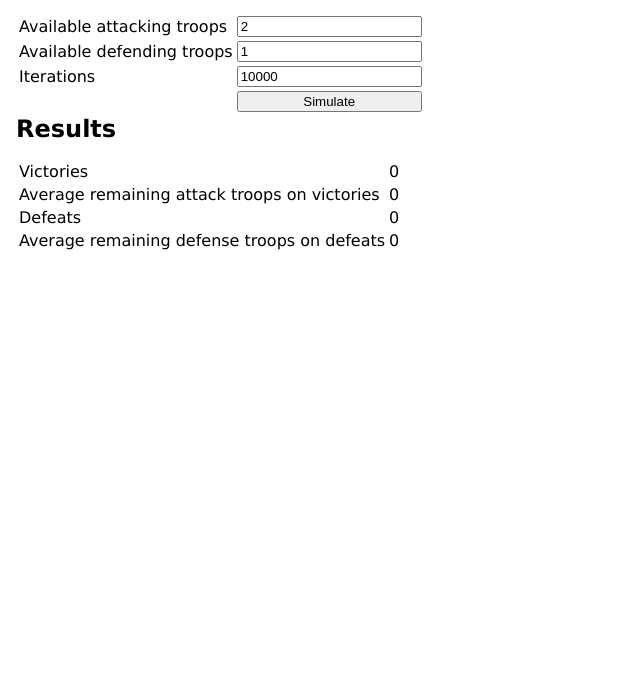
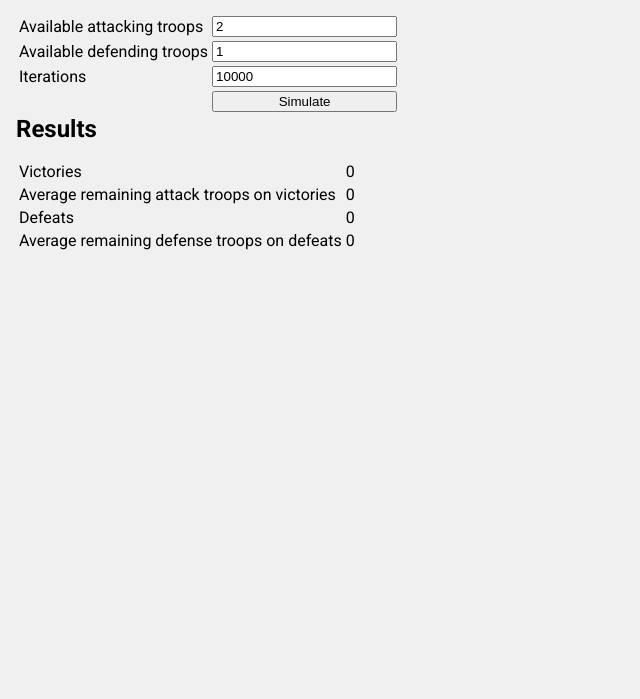
Before and after one commit to fskuteken/war-simulator, a plain HTML site: page index.html in a window 1280 px wide. Shown: the part 101-800 px from the top of the page, without its empty margins (0-640 px from the left). Drawn offline with Linux system fonts and the light colour scheme.

Commit message:
Add Roboto font family

```diff
--- a/index.html
+++ b/index.html
@@ -4,11 +4,13 @@
     <title>War Simulator</title>
     <meta charset="utf-8">
     <meta name="viewport" content="width=device-width, initial-scale=1.0">
+    <link href="https://fonts.googleapis.com/css2?family=Roboto:wght@400;700&display=swap" rel="stylesheet">
     <style>
       html, body {
         margin: 0;
         padding: 0.5rem;
-        font-family: Verdana, Geneva, Tahoma, sans-serif;
+        font-family: 'Roboto', sans-serif;
+        background-color: #f0f0f0;
       }
 
       h1, h2, h3, h4, h5, h6 {
```
